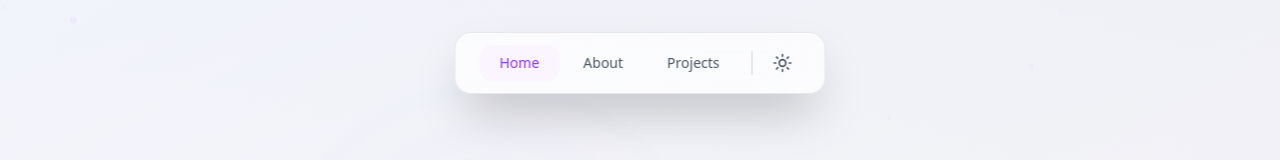
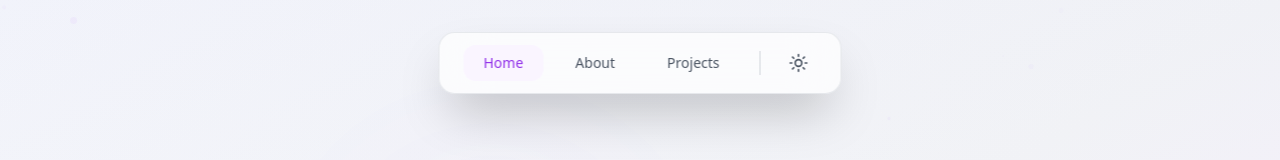
Before and after one commit to FendyY28/PortfolioWeb, a React (Vite) app: page / in a window 1280 px wide. Shown: the top 160 px of the page. Built offline with nearby package versions, Linux system fonts and the light colour scheme.

Commit message:
updated header

```diff
--- a/src/components/Layout/Header.tsx
+++ b/src/components/Layout/Header.tsx
@@ -22,7 +22,7 @@
       {/* Desktop Floating Header */}
       <header className="hidden md:block fixed top-8 left-1/2 -translate-x-1/2 z-50">
         <nav className="bg-white/70 dark:bg-gray-900/70 backdrop-blur-xl border border-gray-300/50 dark:border-gray-600/50 rounded-2xl shadow-2xl px-6 py-3">
-          <div className="flex items-center gap-1">
+          <div className="flex items-center gap-3">
             {navItems.map((item) => (
               <Link
                 key={item.path}
```
